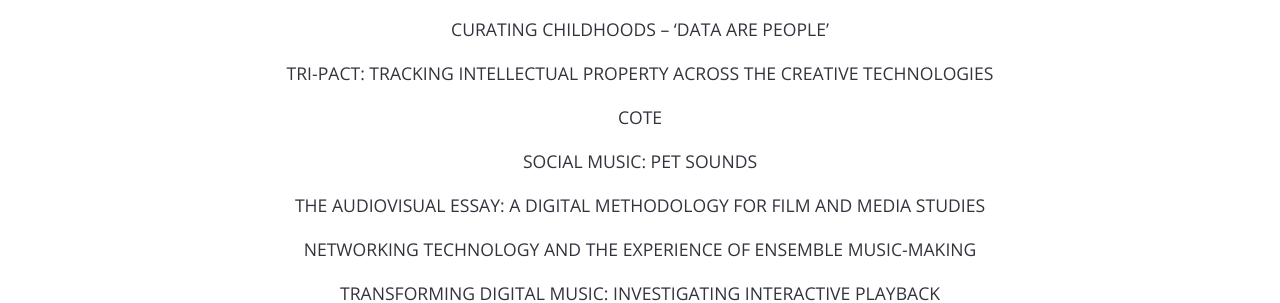
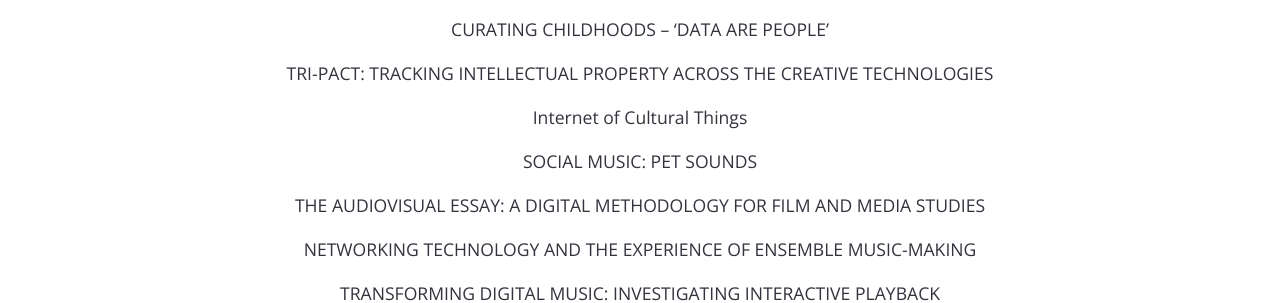
Before and after one commit to DigiTransGlasgow/LittleData, a Jekyll site: the page built from index.md, in a window 1280 px wide. Shown: the part 837-1140 px from the top of the page. Built offline with Jekyll 4.4.1, drawn with Linux system fonts in a browser that asks for light colours; our own code applies the rules of GitHub Pages for plain Markdown files; the repository's description, which GitHub fills in, is left out.

Commit message:
Update 10_InternetofCulturalThings.md

```diff
--- a/_contributions/10_InternetofCulturalThings.md
+++ b/_contributions/10_InternetofCulturalThings.md
@@ -1,5 +1,5 @@
 ---
-title: COTE
+title: Internet of Cultural Things
 ---
 
 # INTERNET OF CULTURAL THINGS
```
